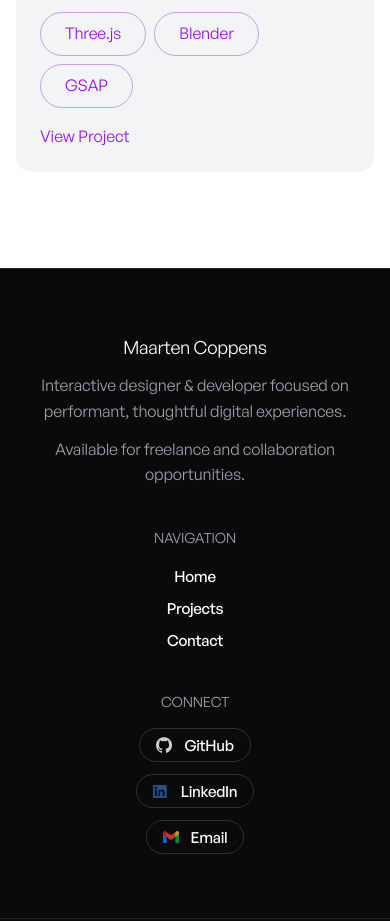
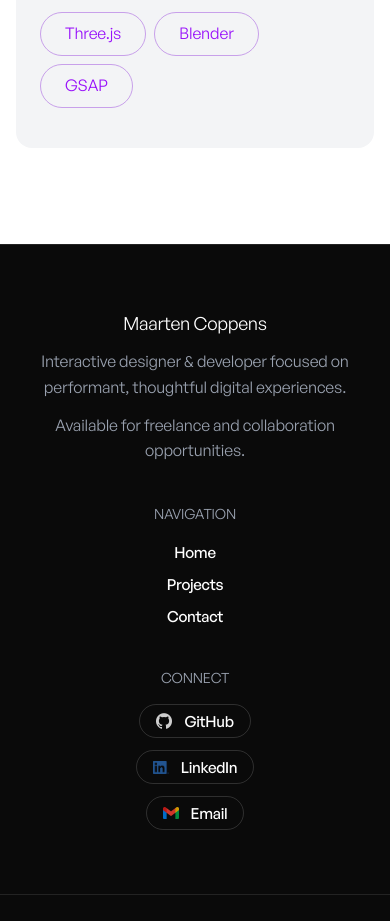
Before and after one commit to maartencoppens/great-portfolio, a Next.js app: page /projects/hogwarts in a window 390 px wide. Shown: the part 1400-2321 px from the top of the page. Built offline with nearby package versions, Linux system fonts and the light colour scheme; no server answers.

Commit message:
Add touch support for mouse effect in 3D model; hide project link on smaller screens

```diff
--- a/app/components/3D/Model.tsx
+++ b/app/components/3D/Model.tsx
@@ -145,6 +145,9 @@ const Model = () => {
   }, [geometry]);
 
   useEffect(() => {
+    // Skip mouse effect on touchscreens
+    if (window.matchMedia("(pointer: coarse)").matches) return;
+
     const onMove = (e: MouseEvent) => {
       const rect = gl.domElement.getBoundingClientRect();
       const nx = ((e.clientX - rect.left) / rect.width - 0.5) * 2;
--- a/app/projects/[slug]/page.tsx
+++ b/app/projects/[slug]/page.tsx
@@ -150,7 +150,7 @@ export default async function ProjectDetailPage({
               href={project.link}
               target="_blank"
               rel="noopener noreferrer"
-              className="inline-flex text-accent-primary hover:underline"
+              className="hidden lg:inline-flex text-accent-primary hover:underline"
             >
               <span>View Project</span>
             </a>
```
